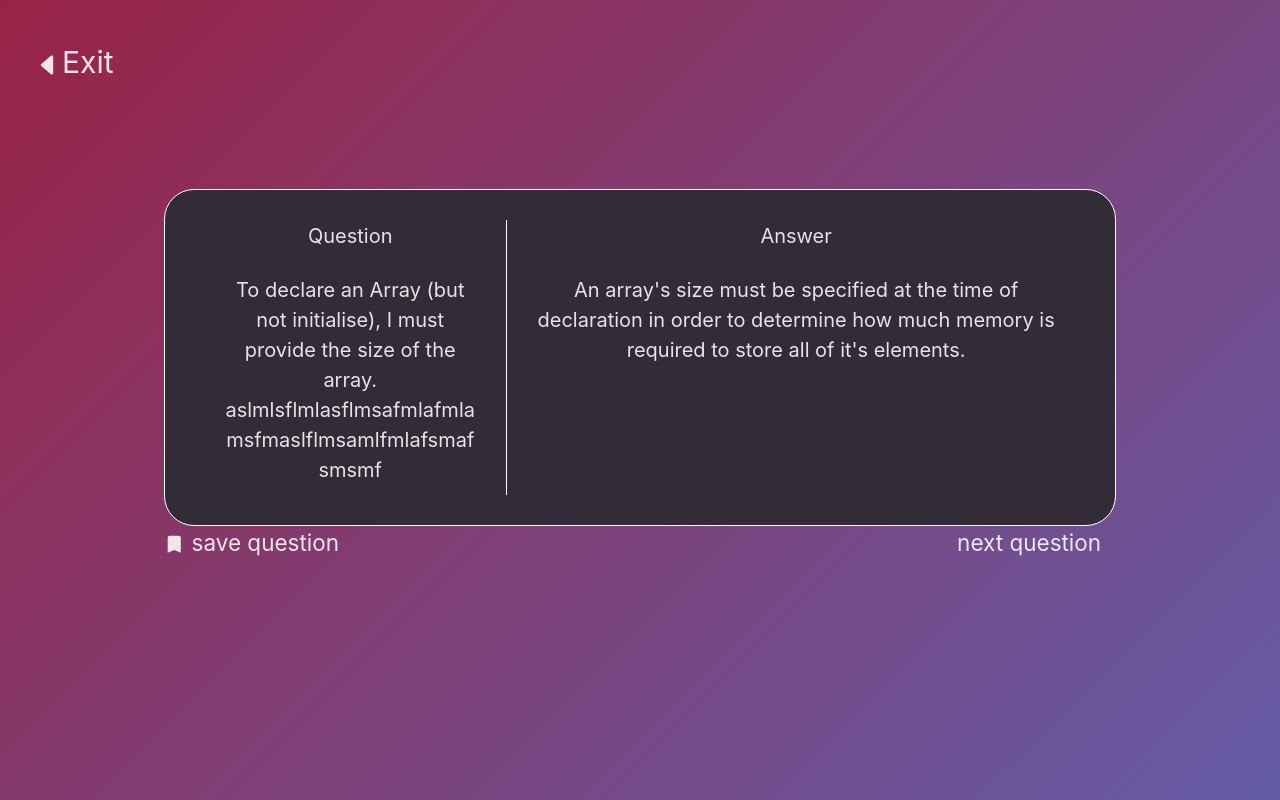
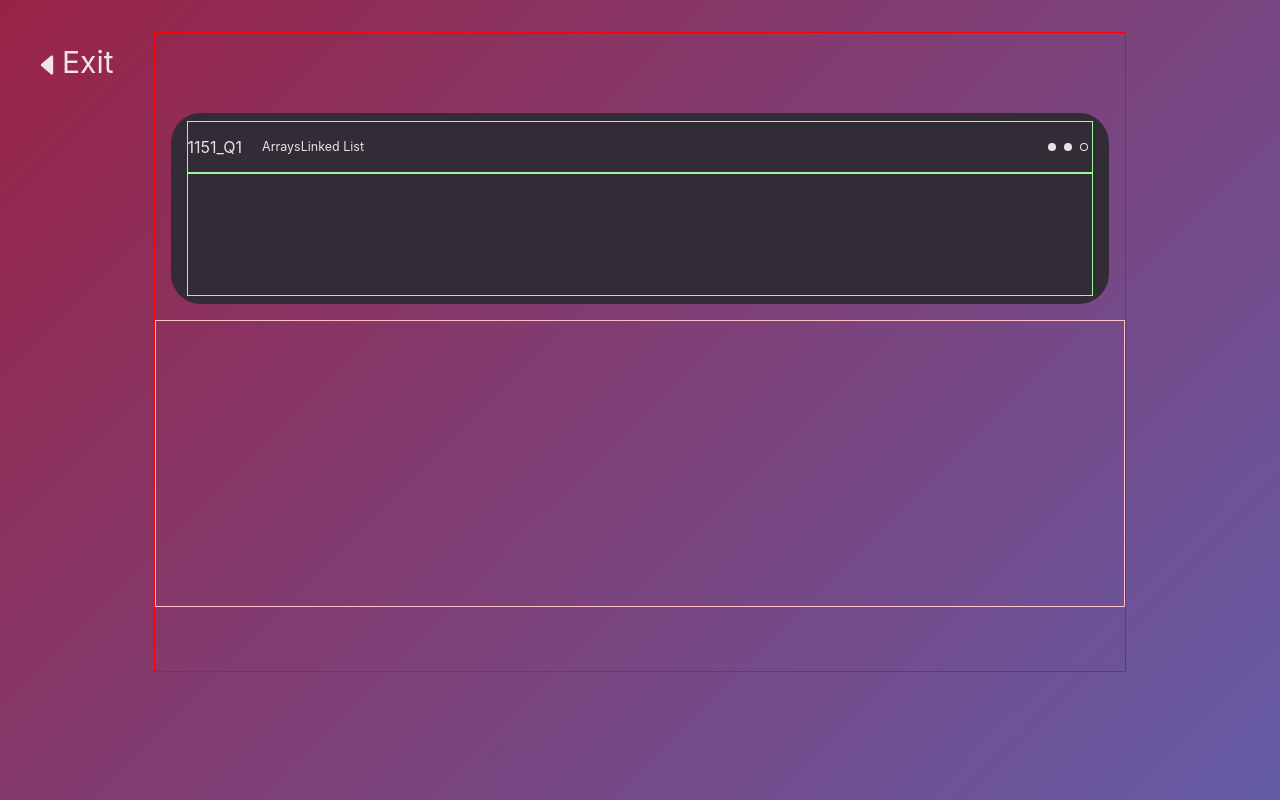
Before and after one commit to csesoc/trainee-4-23t2, a React (Vite) app: page /practice in a window 1280 px wide. Built offline with nearby package versions, Linux system fonts and the light colour scheme.

Commit message:
finished some basic level positioning

```diff
--- /dev/null
+++ b/src/components/PracticeQuestionDisplay.tsx
@@ -0,0 +1,29 @@
+import './css/PracticeQuestionDisplay.css'
+import { GoDot } from 'react-icons/go'
+import { GoDotFill } from 'react-icons/go';
+
+export default function PracticeQuestionDisplay() {
+  return (
+    <>
+      <div id="question-options-container">
+        <div id='question-display' className='m-4 bg-theme-black px-4 py-2'>
+          <div id="question-headers">
+            <h1>1151_Q1</h1>
+            <div id="tags-container">
+              <div>Arrays</div>
+              <div>Linked List</div>
+            </div>
+            <div id="dot-container">
+              <GoDotFill className="dot"/>
+              <GoDotFill className='dot'/>
+              <GoDot className='dot'/>
+            </div>
+          </div>
+          <div id="question-content"></div>
+        </div>
+        <div id='options-display'>
+        </div>
+      </div>
+    </>
+  );
+}
--- /dev/null
+++ b/src/components/css/PracticeQuestionDisplay.css
@@ -0,0 +1,54 @@
+#question-options-container {
+    display: flex;
+    border: 1px solid red;
+    height: 80vh;
+    width: 80%;
+    margin: auto;
+    align-content: center;
+    flex-wrap: wrap;
+}
+
+#question-display {
+    display: block;
+    height: 30%;
+    border-radius: 30px;
+    width: 100%;
+}
+
+#options-display {
+    display: block;
+    width: 100%;
+    height: 45%;
+    border: 1px solid pink;
+}
+
+#question-headers, #question-content {
+    width: 100%;
+    border: 1px solid palegreen;
+}
+
+#question-headers > h1 {
+    display: block;
+    margin-right: 20px;
+}
+
+#tags-container {
+    display: flex;
+    font-size: 12.5px;
+    margin-right: auto;
+}
+
+#dot-container {
+    display: flex;
+}
+#question-headers {
+    display: flex;
+    justify-content: space-between;
+    align-items: center;
+    height: 30%;
+    vertical-align: middle;
+}
+
+#question-content {
+    height: 70%;
+}
--- a/src/pages/PracticeModePage/PracticePage.tsx
+++ b/src/pages/PracticeModePage/PracticePage.tsx
@@ -4,15 +4,13 @@ import '../../components/PracticeQuestionAnswer'
 import { ExitPage } from "../../components/ExitButton";
 import PracticeQuestion from '../../components/PracticeQuestionAnswer';
 import NextSave from '../../components/NextSave';
+import PracticeQuestionDisplay from '../../components/PracticeQuestionDisplay';
 
 export function PracticePage() {
   return (
     <>
       <ExitPage/>
-      <div id='question-answer-next-save-container'>
-        <PracticeQuestion/>
-        <NextSave/>
-      </div>
+      <PracticeQuestionDisplay/>
     </>
   )
 }
```
